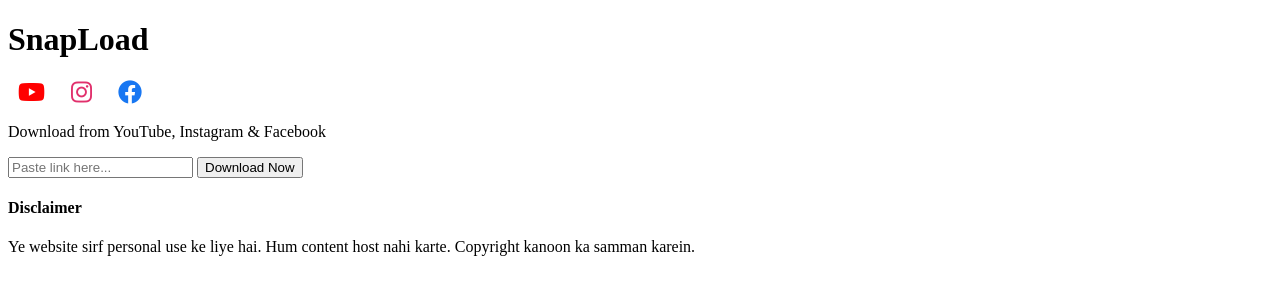
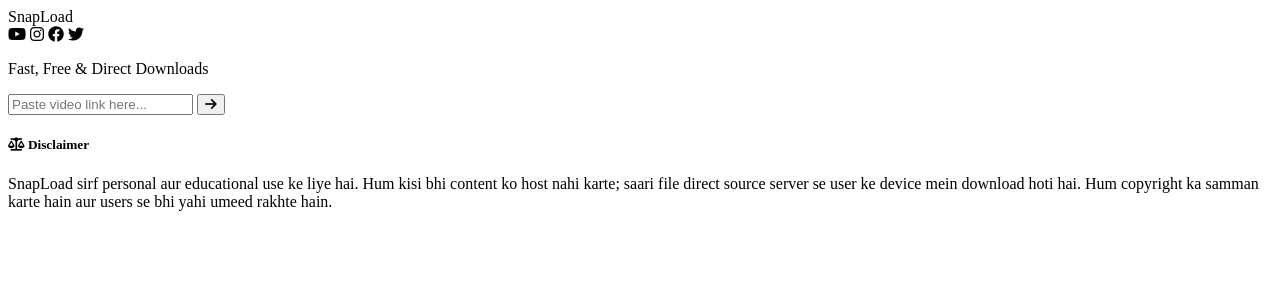
Before and after one commit to amanpatel7867/my_downloader, a Flask app: page / in a window 1280 px wide. Shown: the top 300 px of the page. Run offline with Flask 3, Linux system fonts and the light colour scheme.

Commit message:
Update title and improve disclaimer in index.html

```diff
--- a/templates/index.html
+++ b/templates/index.html
@@ -3,40 +3,48 @@
 <head>
     <meta charset="UTF-8">
     <meta name="viewport" content="width=device-width, initial-scale=1.0">
-    <title>SnapLoad - All-in-One Downloader</title>
+    <title>SnapLoad - Premium Multi-Downloader</title>
     <link rel="stylesheet" href="{{ url_for('static', filename='style.css') }}">
-    <link rel="stylesheet" href="https://cdnjs.cloudflare.com/ajax/libs/font-awesome/6.0.0/css/all.min.css">
+    <link rel="stylesheet" href="https://cdnjs.cloudflare.com/ajax/libs/font-awesome/6.4.0/css/all.min.css">
 </head>
 <body>
-    <div class="container">
+    <div class="glass-container">
         <header>
-            <h1>Snap<span>Load</span></h1>
-            <div class="social-icons">
+            <div class="logo">Snap<span>Load</span></div>
+            <div class="supported-platforms">
                 <i class="fab fa-youtube"></i>
                 <i class="fab fa-instagram"></i>
                 <i class="fab fa-facebook"></i>
+                <i class="fab fa-twitter"></i>
             </div>
-            <p>Download from YouTube, Instagram & Facebook</p>
+            <p>Fast, Free & Direct Downloads</p>
         </header>
 
-        <form action="/get_link" method="POST" class="input-area">
-            <input type="text" name="video_url" placeholder="Paste link here..." required>
-            <button type="submit">Download Now</button>
+        <form action="/get_link" method="POST" class="search-box">
+            <input type="text" name="video_url" placeholder="Paste video link here..." required>
+            <button type="submit"><i class="fas fa-arrow-right"></i></button>
         </form>
 
-        {% if error %}<p class="error">{{ error }}</p>{% endif %}
+        {% if error %}
+            <div class="error-msg"><i class="fas fa-exclamation-triangle"></i> {{ error }}</div>
+        {% endif %}
 
         {% if direct_url %}
-        <div class="result-card">
-            <img src="{{ thumb }}" class="thumb">
-            <h3>{{ title[:50] }}...</h3>
-            <a href="{{ direct_url }}" target="_blank" class="download-btn">Save to Device</a>
+        <div class="result-area animate-in">
+            <div class="video-preview">
+                <img src="{{ thumb }}" alt="preview">
+                <div class="overlay"></div>
+            </div>
+            <p class="v-title">{{ title[:60] }}...</p>
+            <a href="{{ direct_url }}" target="_blank" class="main-dl-btn">
+                <i class="fas fa-cloud-download-alt"></i> Download to Device
+            </a>
         </div>
         {% endif %}
 
-        <div class="disclaimer-section">
-            <h4>Disclaimer</h4>
-            <p>Ye website sirf personal use ke liye hai. Hum content host nahi karte. Copyright kanoon ka samman karein.</p>
+        <div class="disclaimer-card">
+            <h5><i class="fas fa-balance-scale"></i> Disclaimer</h5>
+            <p>SnapLoad sirf personal aur educational use ke liye hai. Hum kisi bhi content ko host nahi karte; saari file direct source server se user ke device mein download hoti hai. Hum copyright ka samman karte hain aur users se bhi yahi umeed rakhte hain.</p>
         </div>
     </div>
 </body>
```
